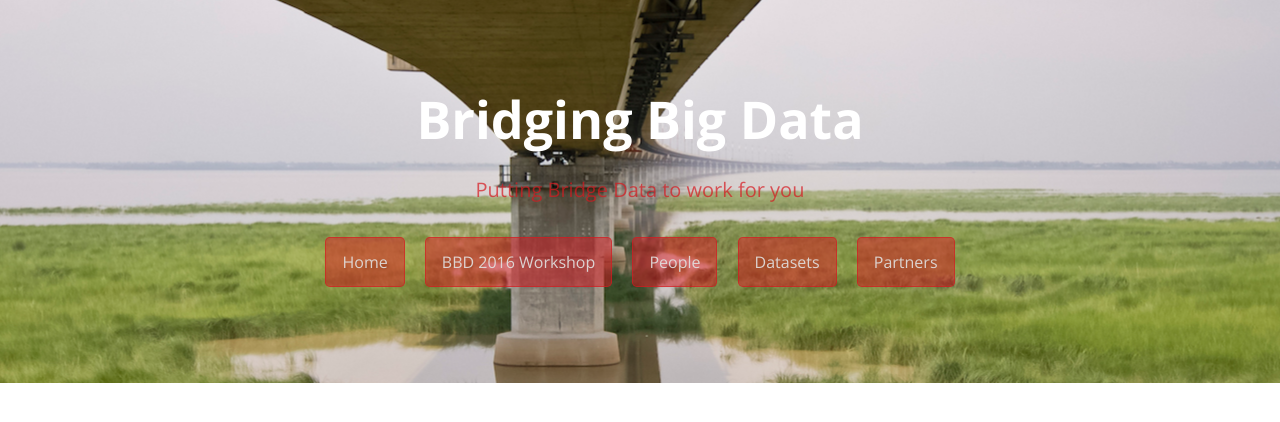
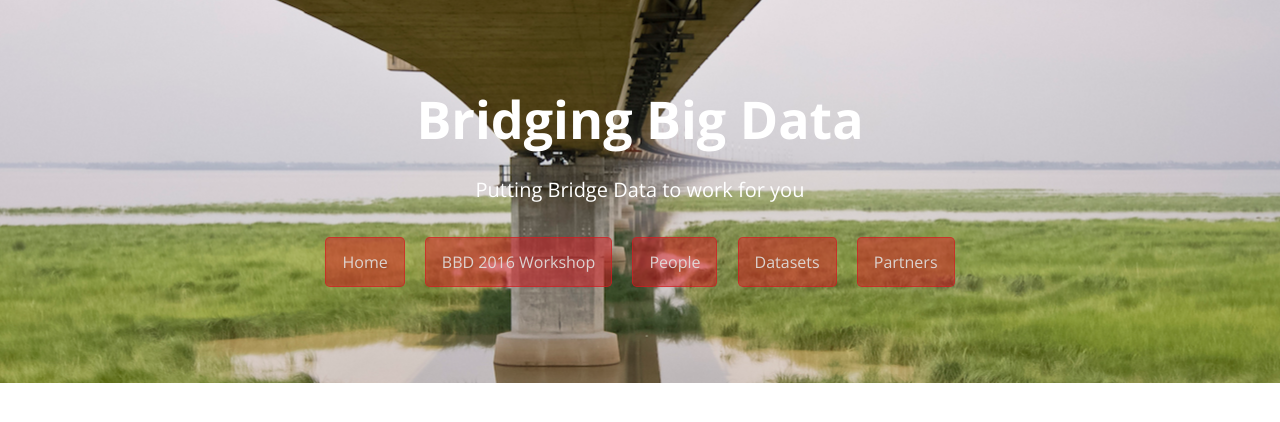
Before and after one commit to BridgingBigData/BridgingBigData.github.io, a Jekyll site: the page built from index.md, in a window 1280 px wide. Shown: the top 422 px of the page. Built offline with Jekyll 4.4.1, drawn with Linux system fonts in a browser that asks for light colours.

Commit message:
Update stylesheet.css

```diff
--- a/assets/stylesheets/stylesheet.css
+++ b/assets/stylesheets/stylesheet.css
@@ -92,10 +92,10 @@ a {
     font-size: 1.75rem; } }
 
 .project-tagline {
-  color: #D71920;
   margin-bottom: 2rem;
   font-weight: normal;
-  opacity: 0.7; }
+
+}
 
 @media screen and (min-width: 64em) {
   .project-tagline {
```
